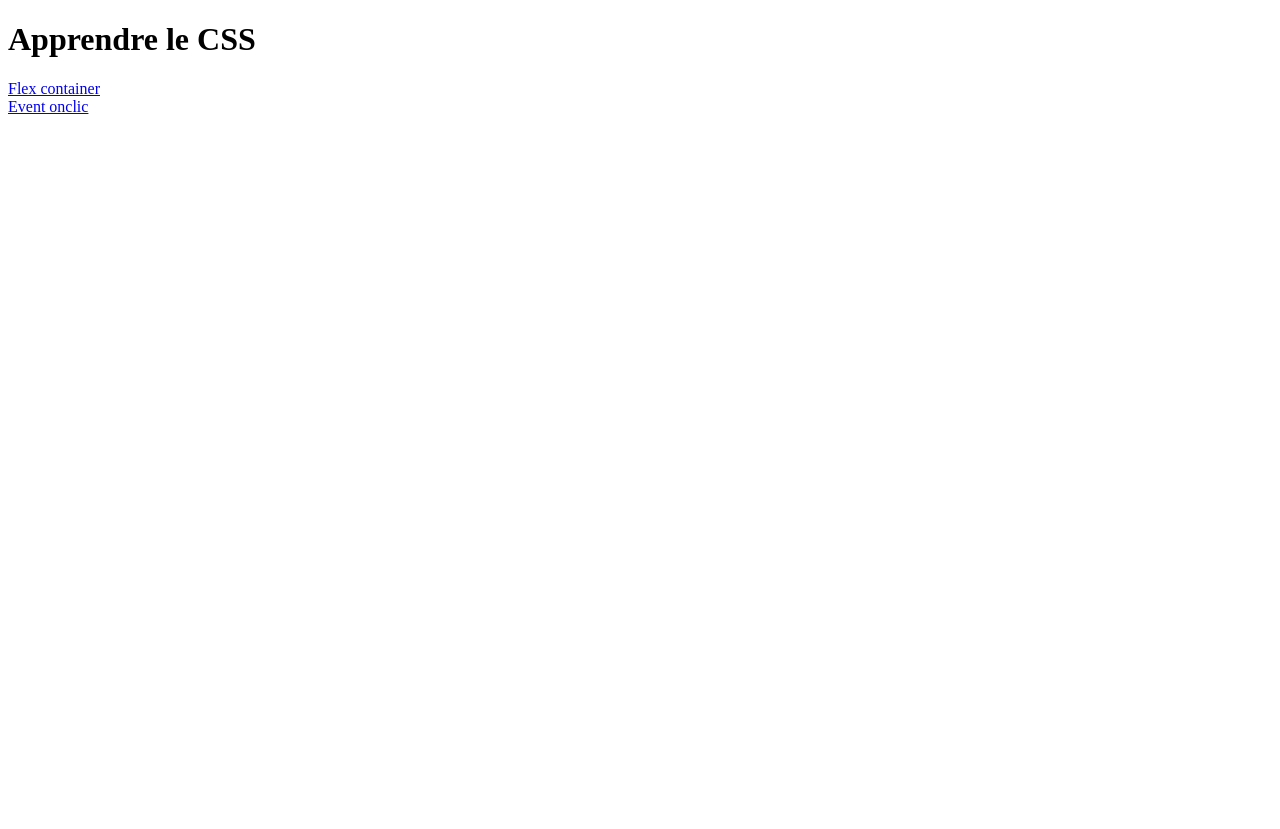
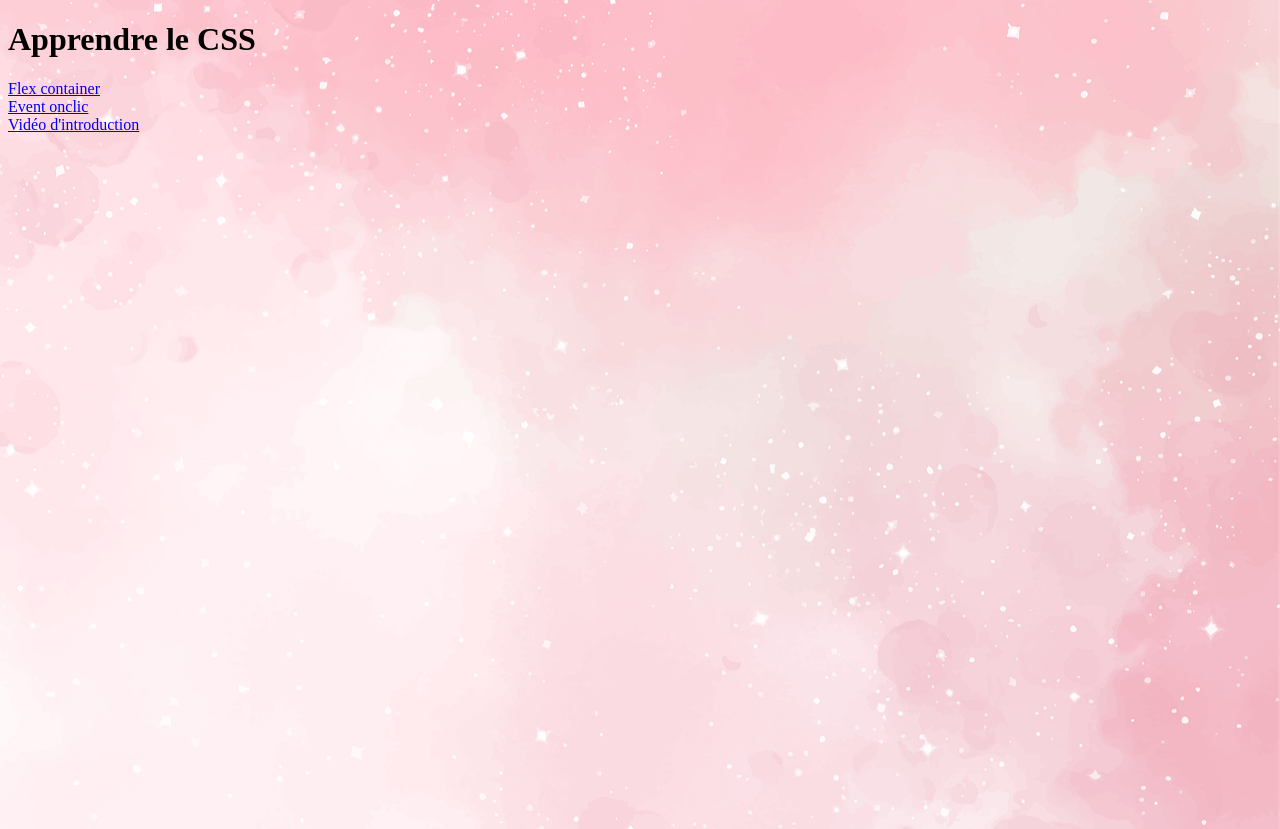
Before and after one commit to dvallon906/apprendre-css, a plain HTML site: page index.html in a window 1280 px wide. Before the commit the page ends 800 px from the top, so only its background shows below. Drawn offline with Linux system fonts and the light colour scheme.

Commit message:
Ajout d'un fond d'écran

```diff
--- a/eventOnclick.js
+++ b/eventOnclick.js
@@ -4,7 +4,7 @@ const dateTimeNow = new Date()
 const dateTimeFormatter = new Intl.DateTimeFormat('fr-FR', {
     dateStyle: 'medium',
     timeStyle: 'short',
-    timeZone: 'Europe/Paris'
+    timeZone: 'Europe/Paris',
 })
 
 
--- /dev/null
+++ b/index.css
@@ -0,0 +1,5 @@
+body {
+    background: url(./assets/images/bg.png) center/cover;
+
+    min-height: 100vh;
+}
--- a/index.html
+++ b/index.html
@@ -4,11 +4,16 @@
     <meta charset="UTF-8" />
     <meta name="viewport" content="width=h1, initial-scale=1.0" />
     <title>apprendre-css</title>
+    <link rel="stylesheet" href="./index.css" />
   </head>
   <body>
     <h1>Apprendre le CSS</h1>
     <a href="./flexContainer.html">Flex container</a>
     <br />
     <a href="./eventOnclick.html">Event onclic</a>
+    <br />
+    <a href="https://www.youtube.com/watch?v=iSWjmVcfQGg"
+      >Vidéo d'introduction</a
+    >
   </body>
 </html>
```
Also changed, not shown: assets/images/bg.png (added).
